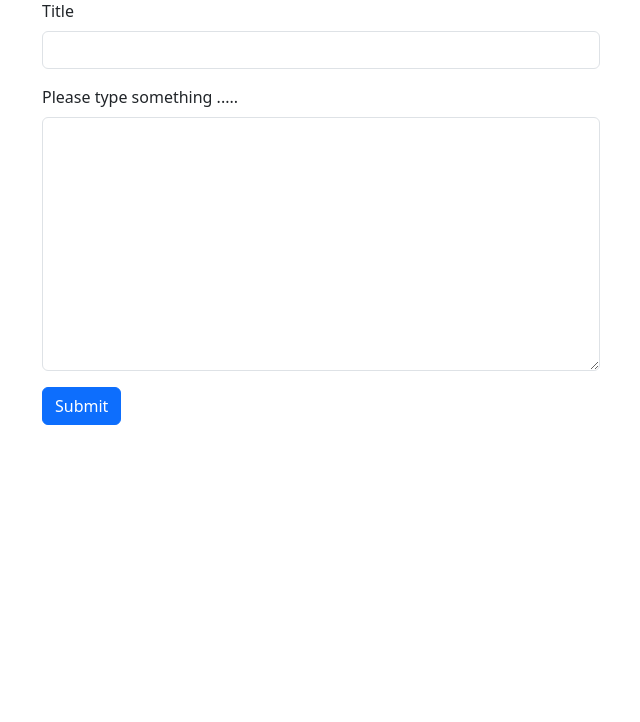
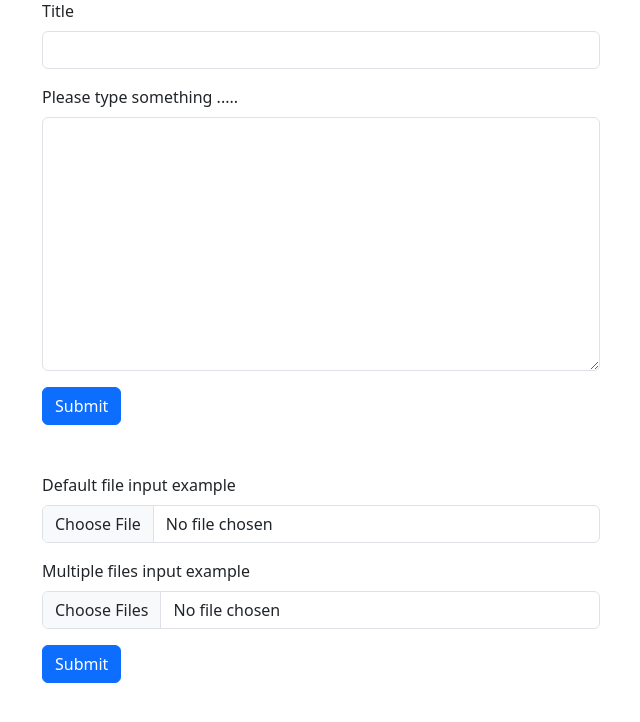
Before and after one commit to Ting-chien/my-blog-app, a Flask app: page /blog/add-post in a window 1280 px wide. Shown: the part 49-771 px from the top of the page, without its empty margins (319-959 px from the left). Run offline with Flask 3, Linux system fonts and the light colour scheme; parts of the project's set-up code (start-up, migrations or seed data) failed here and were passed over; some libraries are stand-ins or nearby versions.

Commit message:
Add original flask function to upload file

```diff
--- a/app/blog/routes.py
+++ b/app/blog/routes.py
@@ -1,5 +1,7 @@
-from flask import render_template, request, redirect, url_for, session, flash, jsonify
+import os
+from flask import render_template, request, redirect, url_for, session, flash, jsonify, send_from_directory
 from flask_socketio import join_room, leave_room
+from werkzeug.utils import secure_filename
 
 from app import db, socket_io
 from app.blog import blueprint
@@ -117,3 +119,23 @@ def add_message(post_id):
             })
 
         return redirect(url_for("blog_blueprint.get_post", id=post_id))
+
+
+@blueprint.route("/upload-file", methods=["POST"])
+def upload_file():
+
+    if request.method == "POST":
+        file = request.files["file"]
+        filename = secure_filename(file.filename)
+        filepath = "app/static/img"
+        file.save(os.path.join(filepath, filename))
+        return redirect(url_for("blog_blueprint.uploaded_file", filename=filename))
+
+    return redirect(url_for("blog_blueprint.add_post"))
+
+
+@blueprint.route("/files/<filename>")
+def uploaded_file(filename):
+    return f"""
+    <img src="/static/img/{filename}">
+    """
--- a/app/blog/templates/add_post.html
+++ b/app/blog/templates/add_post.html
@@ -16,4 +16,18 @@
   </form>
 </div>
 
+<div class="mt-5 d-flex justify-content-center">
+  <form class="w-50" method="post" action="{{ url_for('blog_blueprint.upload_file') }}" enctype=multipart/form-data>
+    <div class="mb-3">
+      <label for="formFile" class="form-label">Default file input example</label>
+      <input class="form-control" type="file" id="formFile" name="file">
+    </div>
+    <div class="mb-3">
+      <label for="formFileMultiple" class="form-label">Multiple files input example</label>
+      <input class="form-control" type="file" id="formFileMultiple" multiple>
+    </div>
+    <button type="submit" class="btn btn-primary">Submit</button>
+  </form>
+</div>
+
 {% endblock %}
```
